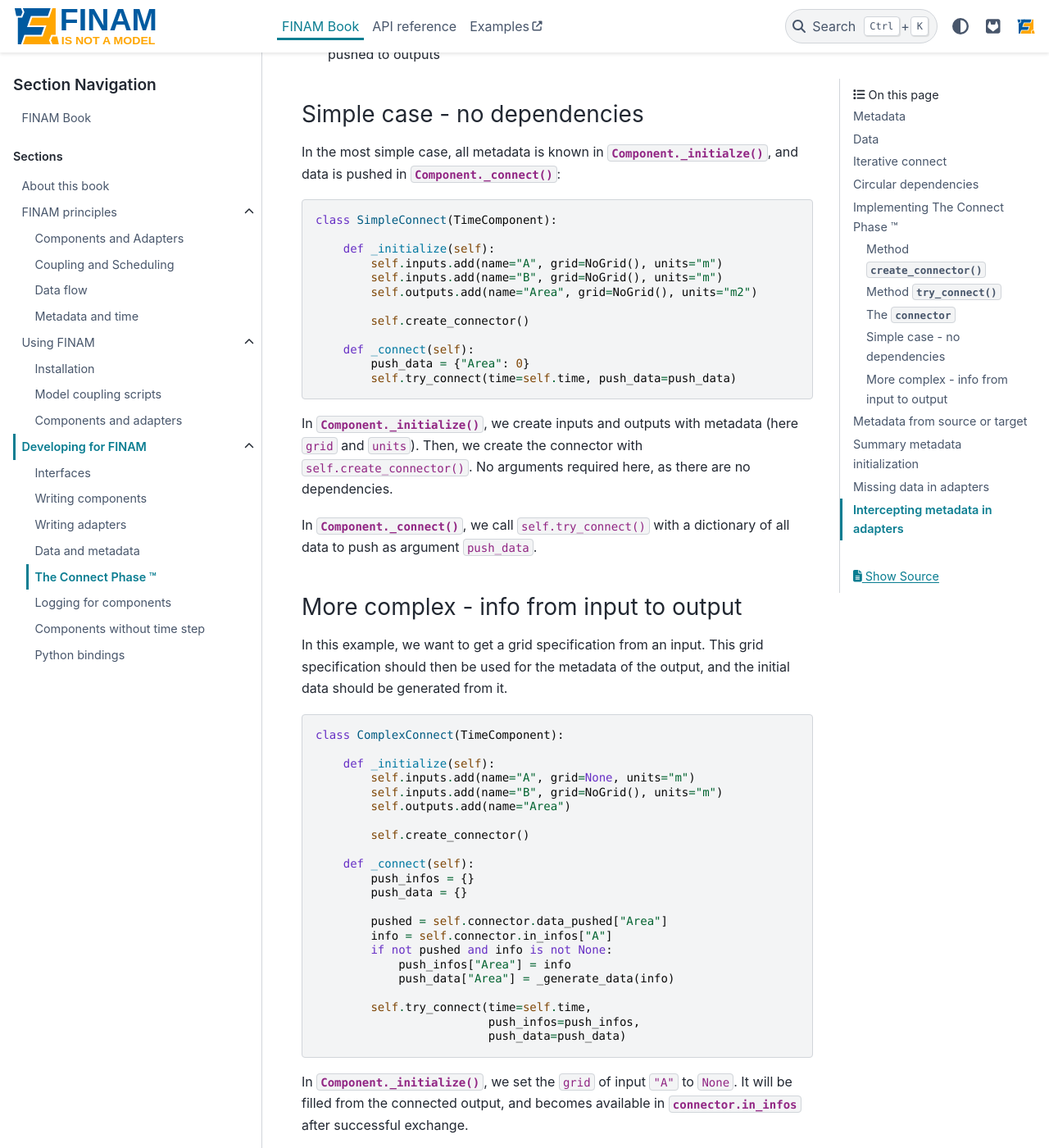
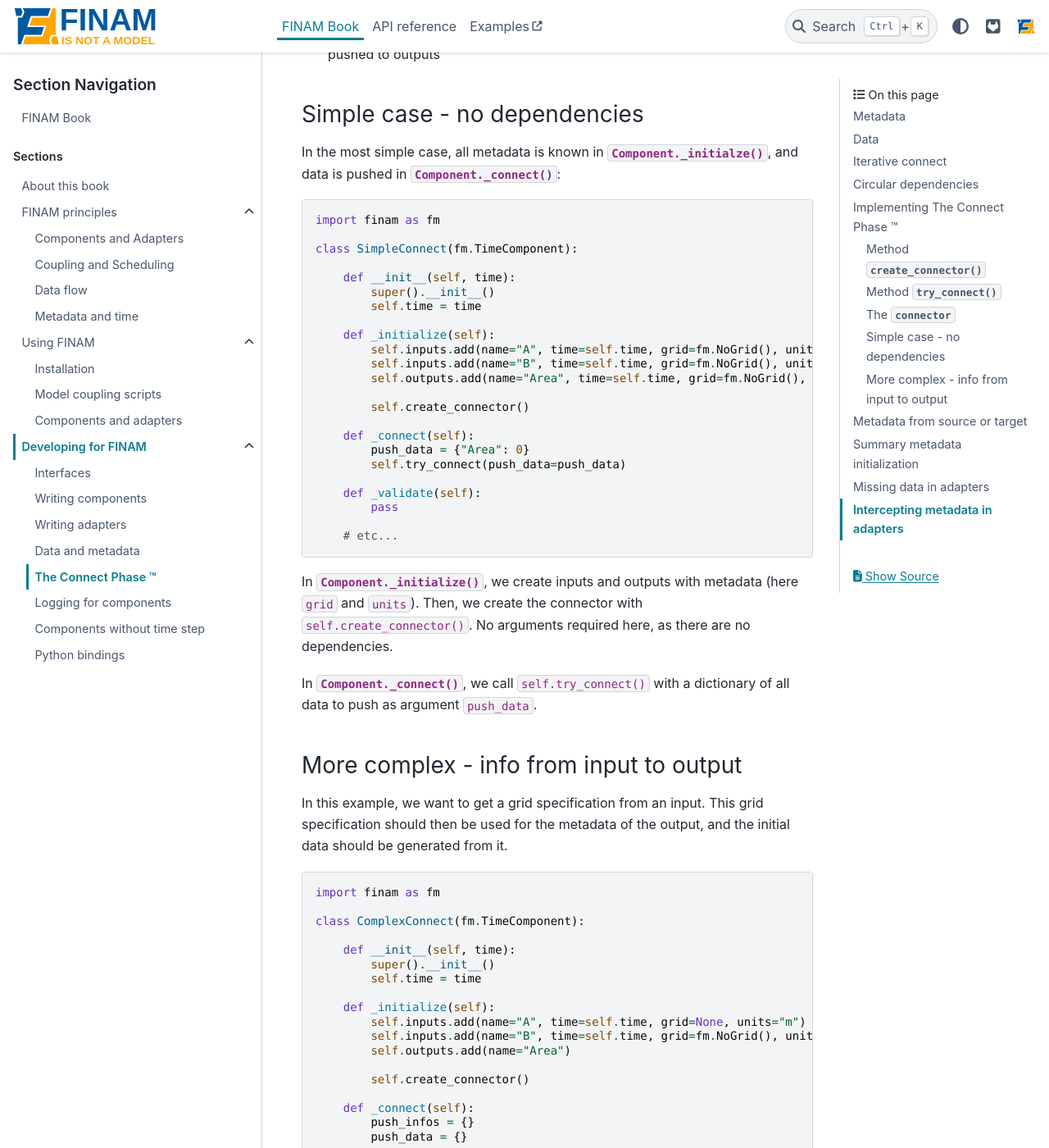
Before and after one commit to finam-ufz/finam, a Sphinx documentation site: the page built from docs/source/finam-book/development/connect_phase.rst, in a window 1280 px wide and 1400 px high, scrolled down 3776 px. Shown: the whole window at 82% size. Built offline with Sphinx 7.4.7 and the PyData theme 0.15.4, drawn with Linux system fonts in a browser that asks for light colours; some of the changed text lies outside the part shown.

Commit message:
add tests for chapter on connect phase

```diff
--- a/docs/source/finam-book/development/connect_phase.rst
+++ b/docs/source/finam-book/development/connect_phase.rst
@@ -136,20 +136,62 @@
 
 In the most simple case, all metadata is known in :meth:`.Component._initialze`, and data is pushed in :attr:`.Component._connect()`:
 
-.. code-block:: Python
+.. testcode:: simple-connect
 
-    class SimpleConnect(TimeComponent):
+    import finam as fm
+
+    class SimpleConnect(fm.TimeComponent):
+
+        def __init__(self, time):
+            super().__init__()
+            self.time = time
 
         def _initialize(self):
-            self.inputs.add(name="A", grid=NoGrid(), units="m")
-            self.inputs.add(name="B", grid=NoGrid(), units="m")
-            self.outputs.add(name="Area", grid=NoGrid(), units="m2")
+            self.inputs.add(name="A", time=self.time, grid=fm.NoGrid(), units="m")
+            self.inputs.add(name="B", time=self.time, grid=fm.NoGrid(), units="m")
+            self.outputs.add(name="Area", time=self.time, grid=fm.NoGrid(), units="m2")
 
             self.create_connector()
 
         def _connect(self):
             push_data = {"Area": 0}
-            self.try_connect(time=self.time, push_data=push_data)
+            self.try_connect(push_data=push_data)
+
+        def _validate(self):
+            pass
+
+        # etc...
+
+.. testcode:: simple-connect
+    :hide:
+
+    from datetime import datetime, timedelta
+
+    generator = fm.modules.CallbackGenerator(
+        {
+            "Output1": (lambda t: t.day, fm.Info(time=None, grid=fm.NoGrid())),
+            "Output2": (lambda t: t.day, fm.Info(time=None, grid=fm.NoGrid())),
+        },
+        start=datetime(2000, 1, 1),
+        step=timedelta(days=30),
+    )
+
+    simple_conn = SimpleConnect(datetime(2000, 1, 1))
+
+    consumer = fm.modules.DebugConsumer(
+        {"Input": fm.Info(None, grid=fm.NoGrid())},
+        start=datetime(2000, 1, 1),
+        step=timedelta(days=1),
+    )
+
+    comp = fm.Composition([generator, simple_conn, consumer])
+    comp.initialize()
+
+    generator.outputs["Output1"] >> simple_conn.inputs["A"]
+    generator.outputs["Output2"] >> simple_conn.inputs["B"]
+    simple_conn.outputs["Area"] >> consumer.inputs["Input"]
+
+    comp.connect()
 
 In :meth:`.Component._initialize`, we create inputs and outputs with metadata (here ``grid`` and ``units``).
 Then, we create the connector with ``self.create_connector()``. No arguments required here, as there are no dependencies.
@@ -163,13 +205,19 @@
 This grid specification should then be used for the metadata of the output,
 and the initial data should be generated from it.
 
-.. code-block:: Python
+.. testcode:: complex-connect
 
-    class ComplexConnect(TimeComponent):
+    import finam as fm
+
+    class ComplexConnect(fm.TimeComponent):
+
+        def __init__(self, time):
+            super().__init__()
+            self.time = time
 
         def _initialize(self):
-            self.inputs.add(name="A", grid=None, units="m")
-            self.inputs.add(name="B", grid=NoGrid(), units="m")
+            self.inputs.add(name="A", time=self.time, grid=None, units="m")
+            self.inputs.add(name="B", time=self.time, grid=fm.NoGrid(), units="m")
             self.outputs.add(name="Area")
 
             self.create_connector()
@@ -187,6 +235,45 @@
             self.try_connect(time=self.time,
                              push_infos=push_infos,
                              push_data=push_data)
+
+        def _validate(self):
+            pass
+
+        # etc...
+
+.. testcode:: complex-connect
+    :hide:
+
+    from datetime import datetime, timedelta
+
+    def _generate_data(info):
+        return 0
+
+    generator = fm.modules.CallbackGenerator(
+        {
+            "Output1": (lambda t: t.day, fm.Info(time=None, grid=fm.NoGrid())),
+            "Output2": (lambda t: t.day, fm.Info(time=None, grid=fm.NoGrid())),
+        },
+        start=datetime(2000, 1, 1),
+        step=timedelta(days=30),
+    )
+
+    complex_conn = ComplexConnect(datetime(2000, 1, 1))
+
+    consumer = fm.modules.DebugConsumer(
+        {"Input": fm.Info(None, grid=fm.NoGrid())},
+        start=datetime(2000, 1, 1),
+        step=timedelta(days=1),
+    )
+
+    comp = fm.Composition([generator, complex_conn, consumer])
+    comp.initialize()
+
+    generator.outputs["Output1"] >> complex_conn.inputs["A"]
+    generator.outputs["Output2"] >> complex_conn.inputs["B"]
+    complex_conn.outputs["Area"] >> consumer.inputs["Input"]
+
+    comp.connect()
 
 In :meth:`.Component._initialize`, we set the ``grid`` of input ``"A"`` to ``None``.
 It will be filled from the connected output, and becomes available in
@@ -215,20 +302,27 @@
 Any metadata field that is initialized with ``None`` will be filled with the value from the other end of the connection.
 This can happen in the initialization of inputs and outputs:
 
-.. code-block:: Python
+.. testsetup:: no-metadata
 
-    self.inputs.add(name="A", grid=None, units=None)
-    self.outputs.add(name="Area", grid=NoGrid(), units=None)
+    from finam import Component, Info, NoGrid
+    from datetime import datetime
 
-Here, ``grid`` and ``units`` of the input would be filled from a connected output.
-For the output, ``units`` would be filled from a connected input.
+    self = Component()
+
+.. testcode:: no-metadata
+
+    self.inputs.add(name="A", time=None, grid=None, units=None)
+    self.outputs.add(name="Area", time=None, grid=NoGrid(), units=None)
+
+Here, ``time``, ``grid`` and ``units`` of the input would be filled from a connected output.
+For the output, ``time`` and ``units`` would be filled from a connected input.
 
 The same mechanism can also be applied in :meth:`.Component._connect`:
 
 .. code-block:: Python
 
-    info = Info(grid=None, units="m")
-    self.try_connect(time=self.time, in_infos={"A": info})
+    info = Info(time=None, grid=None, units="m")
+    self.try_connect(exchange_infos={"A": info})
 
 Summary metadata initialization
 -------------------------------
```
